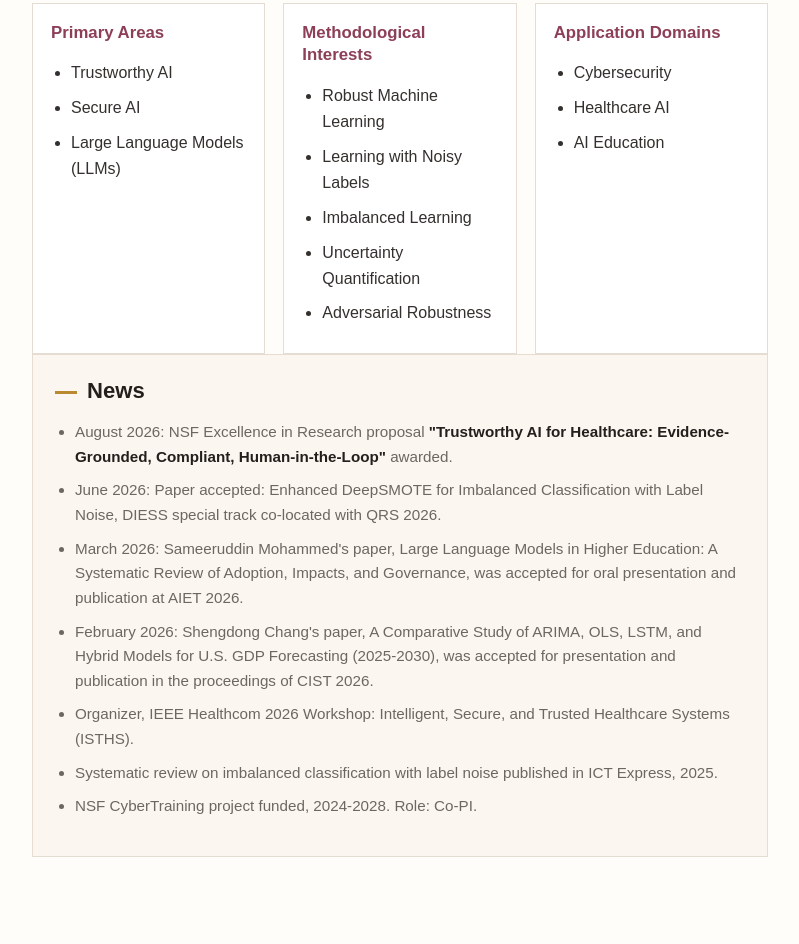
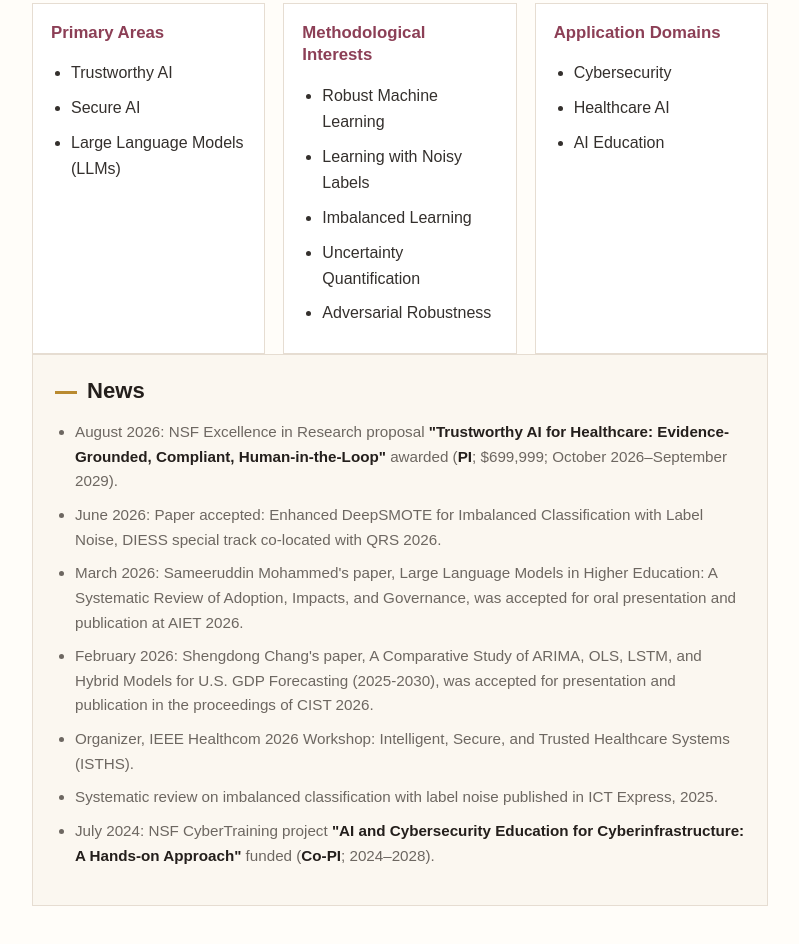
Before and after one commit to baiyun-chen/baiyun-chen.github.io, a plain HTML site: page index.html in a window 1280 px wide. Shown: the part 865-1809 px from the top of the page, without its empty margins (412-1211 px from the left). Drawn offline with Linux system fonts and the light colour scheme.

Commit message:
Update news section with new project details

```diff
--- a/index.html
+++ b/index.html
@@ -94,14 +94,13 @@
         <section class="news-box">
           <h2>News</h2>
           <ul class="news-list">
-            <li>August 2026: NSF Excellence in Research proposal <strong>"Trustworthy AI for Healthcare: Evidence-Grounded, Compliant, Human-in-the-Loop"</strong> awarded.</li>
+            <li>August 2026: NSF Excellence in Research proposal <strong>"Trustworthy AI for Healthcare: Evidence-Grounded, Compliant, Human-in-the-Loop"</strong> awarded (<strong>PI</strong>; $699,999; October 2026–September 2029).</li>
             <li>June 2026: Paper accepted: Enhanced DeepSMOTE for Imbalanced Classification with Label Noise, DIESS special track co-located with QRS 2026.</li>
             <li>March 2026: Sameeruddin Mohammed's paper, Large Language Models in Higher Education: A Systematic Review of Adoption, Impacts, and Governance, was accepted for oral presentation and publication at AIET 2026.</li>
             <li>February 2026: Shengdong Chang's paper, A Comparative Study of ARIMA, OLS, LSTM, and Hybrid Models for U.S. GDP Forecasting (2025-2030), was accepted for presentation and publication in the proceedings of CIST 2026.</li>
             <li>Organizer, IEEE Healthcom 2026 Workshop: Intelligent, Secure, and Trusted Healthcare Systems (ISTHS).</li>
             <li>Systematic review on imbalanced classification with label noise published in ICT Express, 2025.</li>
-            <li>NSF CyberTraining project funded, 2024-2028. Role: Co-PI.</li>
-          </ul>
+            <li>July 2024: NSF CyberTraining project <strong>"AI and Cybersecurity Education for Cyberinfrastructure: A Hands-on Approach"</strong> funded (<strong>Co-PI</strong>; 2024–2028).</li>          </ul>
         </section>
       </section>
     </main>
```
